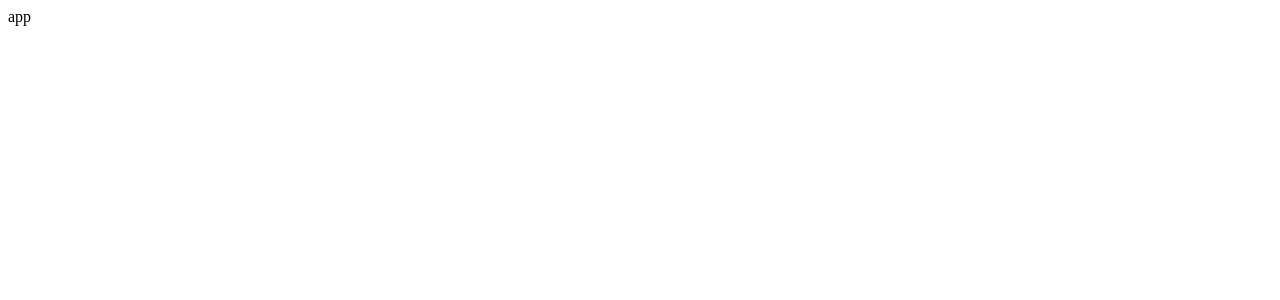
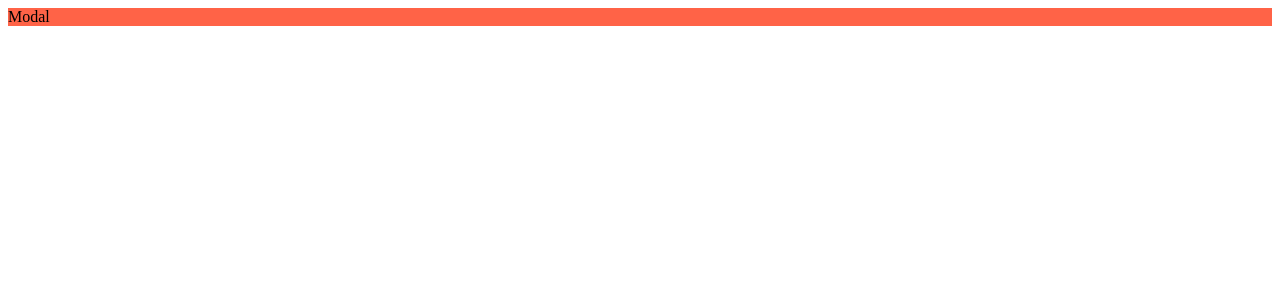
Before and after one commit to desarrollocml/wrapper_component_modal, a React (Create React App) app: page / in a window 1280 px wide. Shown: the top 300 px of the page. Built offline with nearby package versions, Linux system fonts and the light colour scheme.

Commit message:
mostrando

```diff
--- a/src/App.js
+++ b/src/App.js
@@ -1,8 +1,9 @@
+import Modal from "./components/Modal";
 
 function App() {
   return (
     <div>
-      app
+      <Modal></Modal>
     </div>
   );
 }
--- /dev/null
+++ b/src/components/Modal.css
@@ -0,0 +1,3 @@
+.modal{
+    background:tomato;
+}
--- /dev/null
+++ b/src/components/Modal.js
@@ -0,0 +1,11 @@
+import React from 'react';
+import './Modal.css'
+export default function Modal() {
+  return (
+      <div className='modal'>
+          <div>
+              Modal
+          </div>
+      </div>
+  )
+}
```
